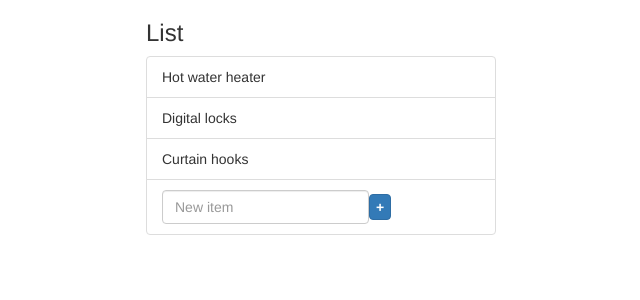
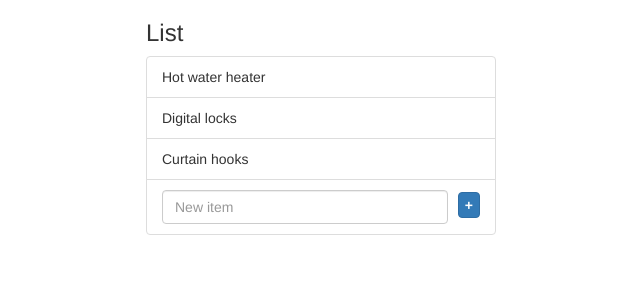
Before and after one commit to Floresj4/angular-drag-n-drop, an Angular app: page / in a window 1280 px wide. Shown: the top 300 px of the page, without its empty margins (319-959 px from the left). Built offline with nearby package versions, Linux system fonts and the light colour scheme.

Commit message:
form updates

```diff
--- a/src/app/app.component.css
+++ b/src/app/app.component.css
@@ -5,4 +5,11 @@
 
 .btn-add {
   padding: 2px 6px !important;
+  margin-top: 2px;
+  float:right;
 }
+
+.input-add {
+  width: 90%;
+  display: inline-block;
+}
--- a/src/app/app.component.html
+++ b/src/app/app.component.html
@@ -3,7 +3,7 @@
 
     <h3>List</h3>
 
-    <form class="form-inline">
+    <form>
 
       <ul class="list-group">
         <li *ngFor="let item of listData"
@@ -17,7 +17,7 @@
         <li class="list-group-item">
           <input type="text"
             placeholder="New item"
-            class="form-control">
+            class="form-control input-add">
           <button class="btn btn-primary btn-add"
             (click)="onAddNewItem()">
             <span class="plus-sign"></span>
```
